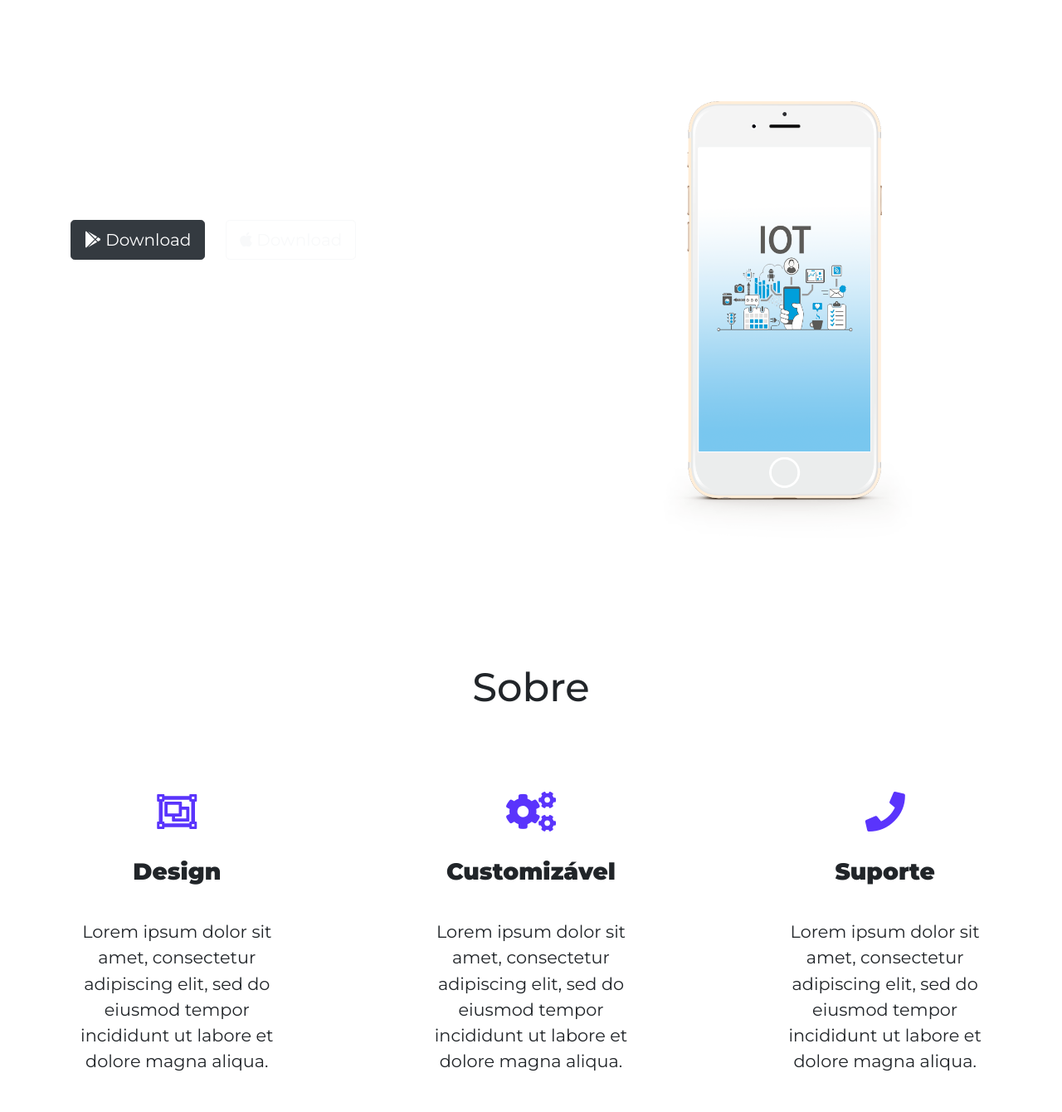
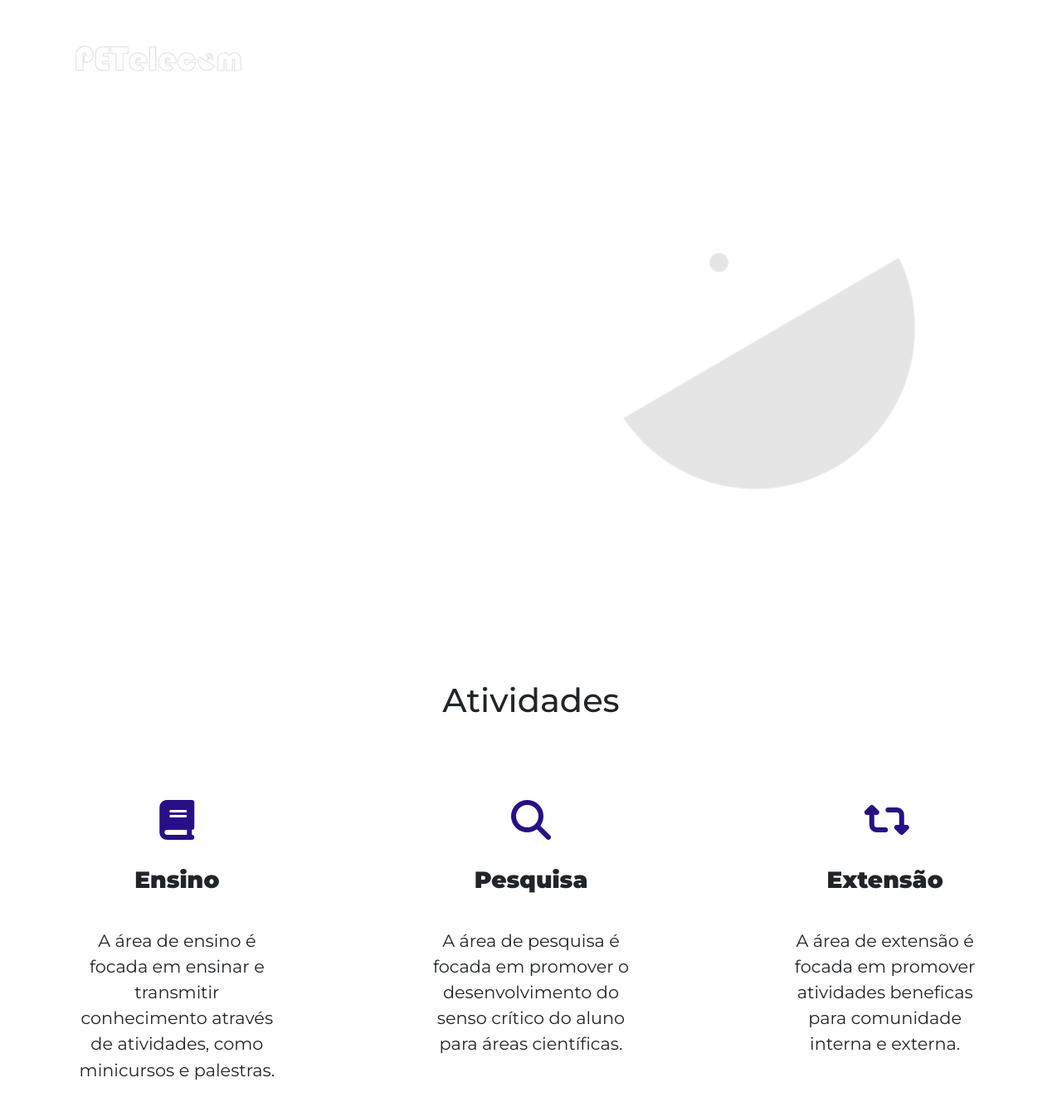
Before and after one commit to petelecom/petelecom.github.io, a plain HTML site: page website/index.html in a window 1280 px wide. Shown: the top 1340 px of the page at 83% size. Drawn offline with nearby package versions, Linux system fonts and the light colour scheme.

Commit message:
update website

```diff
--- a/website/index.html
+++ b/website/index.html
@@ -5,7 +5,7 @@
   <!-- Responsive Meta Tag -->
   <meta name="viewport" content="width=device-width, initial-scale=1.0" />
   <meta http-equiv="X-UA-Compatible" content="ie=edge" />
-  <title>Guilherme</title>
+  <title>PET Telecom</title>
   <!-- Google Font -->
   <link href="https://fonts.googleapis.com/css?family=Montserrat:400,500,900" rel="stylesheet">
   <!-- Adding Font Awesome -->
@@ -14,6 +14,7 @@
   <link rel="stylesheet" href="https://stackpath.bootstrapcdn.com/bootstrap/4.2.1/css/bootstrap.min.css" integrity="sha384-GJzZqFGwb1QTTN6wy59ffF1BuGJpLSa9DkKMp0DgiMDm4iYMj70gZWKYbI706tWS" crossorigin="anonymous">
   <!-- Adding CSS -->
   <link rel="stylesheet" type="text/css" href="style.css">
+  <script src="https://kit.fontawesome.com/a751b27ad8.js" crossorigin="anonymous"></script>
 </head>
 <body>
   <!-- Main Section -->
@@ -22,7 +23,7 @@
     <div class="container">
       <!-- Navbar Here -->
       <nav class="navbar navbar-expand-md navbar-dark bg-transparent pt-5">
-        <a href="#" class="navbar-brand logo">Guilherme app</a>
+        <img src="./img/LogoEscrita.png" class="logo" width="200" alt="logo">
 
         <button class="navbar-toggler" type="button" data-toggle="collapse" data-target="#navbarNav" aria-controls="navbarNav" aria-expanded="false" aria-label="toggle navigation">
           <span class="navbar-toggler-icon"></span>
@@ -33,14 +34,23 @@
             <li class="nav-item">
               <a href="#main" class="nav-link text-white">Home</a>
             </li>
-            <li class="nav-item">
-              <a href="#overview" class="nav-link text-white">Sobre</a>
+            <li class="nav-item dropdown">
+              <a class="nav-link dropdown-toggle  text-white" href="#" id="navbarDropdown" data-toggle="dropdown">Atividades</a>
+              <div class="dropdown-menu" aria-labelledby="navbarDropdown">
+                <a class="dropdown-item" href="#">Minicursos</a>
+                <a class="dropdown-item" href="#">Eventos</a>
+              </div>
+            </li>
+            <li class="nav-item dropdown">
+              <a class="nav-link dropdown-toggle  text-white" href="#" id="navbarDropdown" data-toggle="dropdown">Documentos</a>
+              <div class="dropdown-menu" aria-labelledby="navbarDropdown">
+                <a class="dropdown-item" href="#">Planejamentos</a>
+                <a class="dropdown-item" href="#">Relatório de atividades</a>
+                <a class="dropdown-item" href="#">Certificados</a>
+              </div>
             </li>
             <li class="nav-item">
-              <a href="#testimonials" class="nav-link text-white">Avaliações</a>
-            </li>
-            <li class="nav-item">
-              <a href="#pricing" class="nav-link text-white">Preço</a>
+              <a href="#pricing" class="nav-link text-white">Sobre</a>
             </li>
           </ul>
         </div>
@@ -52,13 +62,13 @@
       <div class="row header-main">
 
         <div class="col-md-6">
-          <h1 class="header-info">Idealização app Internet of things</h1>
-          <button class="btn btn-dark btn-lg btn-space"><i class="fab fa-google-play"></i> Download</button>
-          <button class="btn btn-outline-light btn-lg btn-space"><i class="fab fa-apple"></i> Download</button>
+          <h1 class="header-info">Programa de Educação Tutorial Engenharia Eletrônica e de Telecomunicações</h1>
+         <!-- <button class="btn btn-dark btn-lg btn-space"><i class="fab fa-google-play"></i> Download</button>
+          <button class="btn btn-outline-light btn-lg btn-space"><i class="fab fa-apple"></i> Download</button>-->
         </div>
 
         <div class="col-md-6 text-center">
-          <img src="./img/iphone.png" class="ml-5 iphone" width="300" alt="iPhone Image">
+          <img src="./img/AntenaCinzaBranco.png" class="antena" alt="AntenaCinzaBranco">
         </div>
 
       </div>
@@ -66,36 +76,36 @@
 
   </section>
 
-  <!--sobre -->
+  <!--Atividades -->
   <section id="overview">
-    <h2 class="text-center section-title">Sobre</h2>
+    <h2 class="titulo">Atividades</h2>
 
     <div class="container-fluid">
       <div class="row overview-row">
 
         <div class="col-md-4 text-center">
-          <i class="far fa-object-group overview-icon"></i>
-          <h3 class="overview-header">Design</h3>
-          <p class="info-width mx-auto">Lorem ipsum dolor sit amet, consectetur adipiscing elit, sed do eiusmod tempor incididunt ut labore et dolore magna aliqua.</p>
+          <i class="fas fa-book overview-icon"></i>
+          <h3 class="overview-header">Ensino</h3>
+          <p class="info-width mx-auto">A área de ensino é focada em ensinar e transmitir conhecimento através de atividades, como minicursos e palestras.</p>
         </div>
 
         <div class="col-md-4 text-center">
-          <i class="fas fa-cogs overview-icon"></i>
-          <h3 class="overview-header">Customizável</h3>
-          <p class="info-width mx-auto">Lorem ipsum dolor sit amet, consectetur adipiscing elit, sed do eiusmod tempor incididunt ut labore et dolore magna aliqua.</p>
+          <i class="fa fa-search overview-icon"></i>
+          <h3 class="overview-header">Pesquisa</h3>
+          <p class="info-width mx-auto">A área de pesquisa é focada em promover o desenvolvimento do senso crítico do aluno para áreas científicas.</p>
         </div>
 
         <div class="col-md-4 text-center">
-          <i class="fas fa-phone overview-icon"></i>
-          <h3 class="overview-header">Suporte</h3>
-          <p class="info-width mx-auto">Lorem ipsum dolor sit amet, consectetur adipiscing elit, sed do eiusmod tempor incididunt ut labore et dolore magna aliqua.</p>
+          <i class="fa fa-retweet overview-icon"></i>
+          <h3 class="overview-header">Extensão</h3>
+          <p class="info-width mx-auto">A área de extensão é focada em promover atividades beneficas para comunidade interna e externa.</p>
         </div>
 
       </div>
     </div>
   </section>
 
-  <!-- Avaliaçãp -->
+  <!-- Avaliação -->
   <section id="testimonials">
     <h2 class="text-center text-white section-title">Avaliações</h2>
 
--- a/website/style.css
+++ b/website/style.css
@@ -10,8 +10,7 @@ body {
 
 /* Navigation */
 .logo {
-	font-weight: 900;
-	font-size: 1.5rem;
+	margin-left: -10px;
 }
 .nav-item {
 	margin: 0 20px;
@@ -24,12 +23,13 @@ body {
 	height: 100vh;
 }
 .header-main {
-	margin-top: 20px;
+	margin-top: 100px;
 }
 .header-info {
 	font-weight: 900;
-	font-size: 3rem;
-	color: #ffff;
+	font-size: 7vh;
+	color: rgb(255, 255, 255);
+
 }
 .btn-outline-light {
 	margin-left: 20px;
@@ -38,14 +38,28 @@ body {
 	margin-top: 20px;
 }
 
+.antena{
+	margin-top: 10px;
+	width: 50vh;
+}
+
+.titulo{
+	text-align: center;
+	margin-top:  20px;
+	font-weight: 500;
+	font-size: 40px
+}
+
 /* Overview */
+
 .info-width {
 	width: 60%;
 	font-size: 1.3rem;
 }
 .overview-icon {
 	font-size: 3rem;
-	color: #5a34fc;
+	color: #290f85;
+	width: 50px;
 }
 .overview-row {
 	margin-top: 5rem;
@@ -59,7 +73,7 @@ body {
 
 /* Testimonials */
 #testimonials {
-	background-color: #5a34fc;
+	background-color: #0335d8;
 	margin-top: 100px;
 	padding: 100px 0;
 }
@@ -70,13 +84,14 @@ body {
 	font-size: 2.5rem;
 }
 
+
 /* Pricing */
 #pricing {
-	margin-top: 100px;
-	padding: 100px 0;
+	margin-bottom: 50px;
+	padding: 50px 0;
 }
 .pricing-title {
-	margin-bottom: 100px;
+	margin-bottom: 50px;
 }
 .card {
 	box-shadow: 0px 3px 63px -12px rgba(0, 0, 0, 0.75);
```
Also changed, not shown: website/img/AntenaCinzaBranco.png (added), website/img/LogoEscrita.png (added), website/img/ensino.png (added), website/img/extensao.png (added), website/img/iphone.png (deleted), website/img/pesquisa.png (added).
